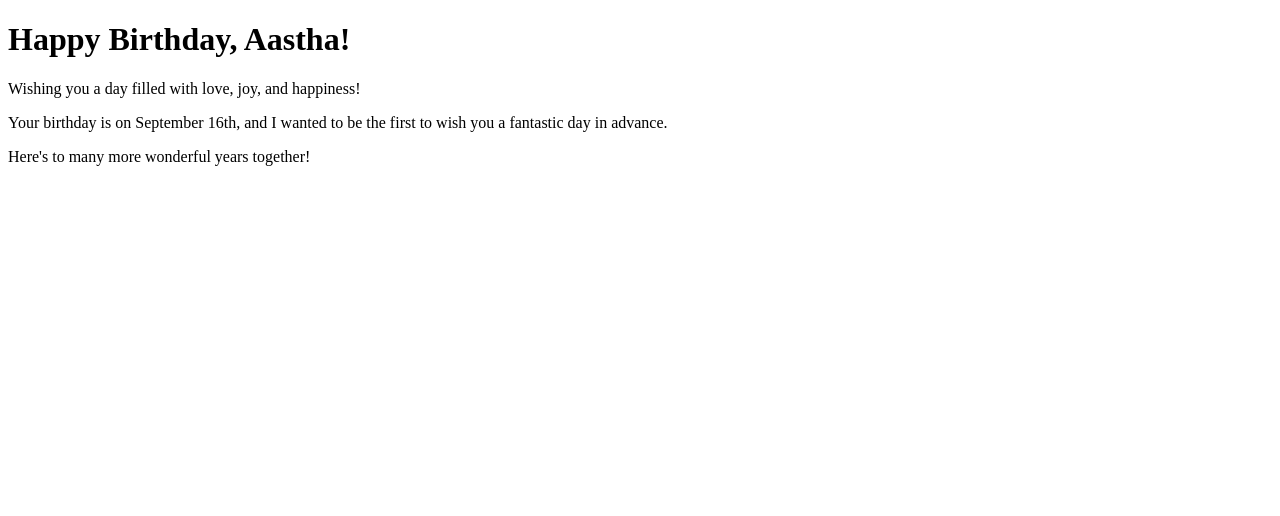
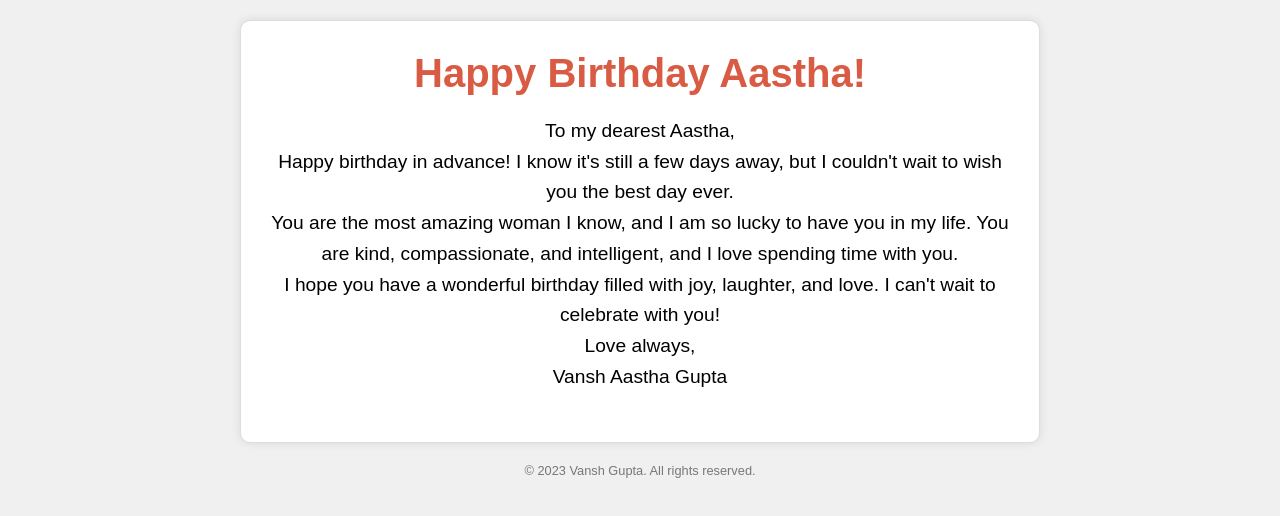
Before and after one commit to vansh8627/happy-bday, a plain HTML site: page index.html in a window 1280 px wide. Drawn offline with Linux system fonts and the light colour scheme.

Commit message:
index.html

```diff
--- a/index.html
+++ b/index.html
@@ -1,19 +1,79 @@
 <!DOCTYPE html>
-<html lang="en">
+<html>
 <head>
-    <meta charset="UTF-8">
-    <meta name="viewport" content="width=device-width, initial-scale=1.0">
-    <link rel="stylesheet" href="styles.css">
-    <title>Happy Birthday, Aastha!</title>
+  <title>Happy Birthday Aastha!</title>
+  <style>
+    body {
+      font-family: Arial, sans-serif;
+      background-color: #f0f0f0;
+      margin: 0;
+      padding: 0;
+    }
+
+    .container {
+      max-width: 800px;
+      margin: 0 auto;
+      padding: 20px;
+      text-align: center;
+    }
+
+    .card {
+      background-color: #fff;
+      border: 1px solid #ddd;
+      border-radius: 10px;
+      padding: 30px;
+      box-shadow: 0px 0px 10px rgba(0, 0, 0, 0.1);
+    }
+
+    h1 {
+      font-size: 2.5em;
+      margin: 0;
+      color: #d95b43;
+    }
+
+    .card-content {
+      font-size: 1.2em;
+      line-height: 1.6;
+      margin-top: 20px;
+    }
+
+    @keyframes fadein {
+      0% {
+        opacity: 0;
+      }
+      100% {
+        opacity: 1;
+      }
+    }
+
+    .footer {
+      font-size: 0.8em;
+      color: #777;
+      margin-top: 20px;
+    }
+  </style>
 </head>
 <body>
-    <div class="container">
-        <div class="birthday-card">
-            <h1>Happy Birthday, Aastha!</h1>
-            <p>Wishing you a day filled with love, joy, and happiness!</p>
-            <p>Your birthday is on September 16th, and I wanted to be the first to wish you a fantastic day in advance.</p>
-            <p>Here's to many more wonderful years together!</p>
-        </div>
+  <div class="container">
+    <div class="card">
+      <h1>Happy Birthday Aastha!</h1>
+      <p class="card-content">
+        To my dearest Aastha,
+        <br>
+        Happy birthday in advance! I know it's still a few days away, but I couldn't wait to wish you the best day ever.
+        <br>
+        You are the most amazing woman I know, and I am so lucky to have you in my life. You are kind, compassionate, and intelligent, and I love spending time with you.
+        <br>
+        I hope you have a wonderful birthday filled with joy, laughter, and love. I can't wait to celebrate with you!
+        <br>
+        Love always,
+        <br>
+        Vansh Aastha Gupta
+      </p>
     </div>
+    <div class="footer">
+      &copy; 2023 Vansh Gupta. All rights reserved.
+    </div>
+  </div>
 </body>
 </html>
```
